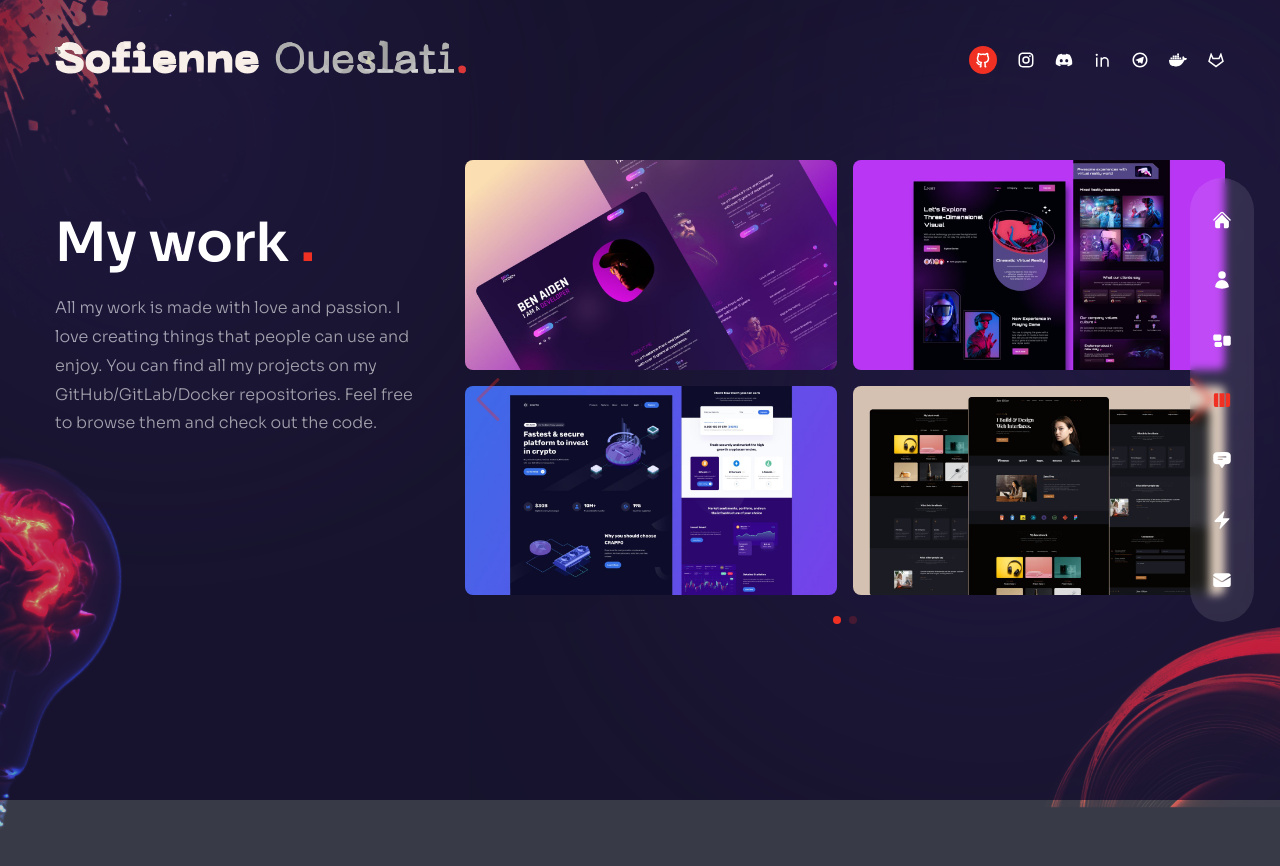
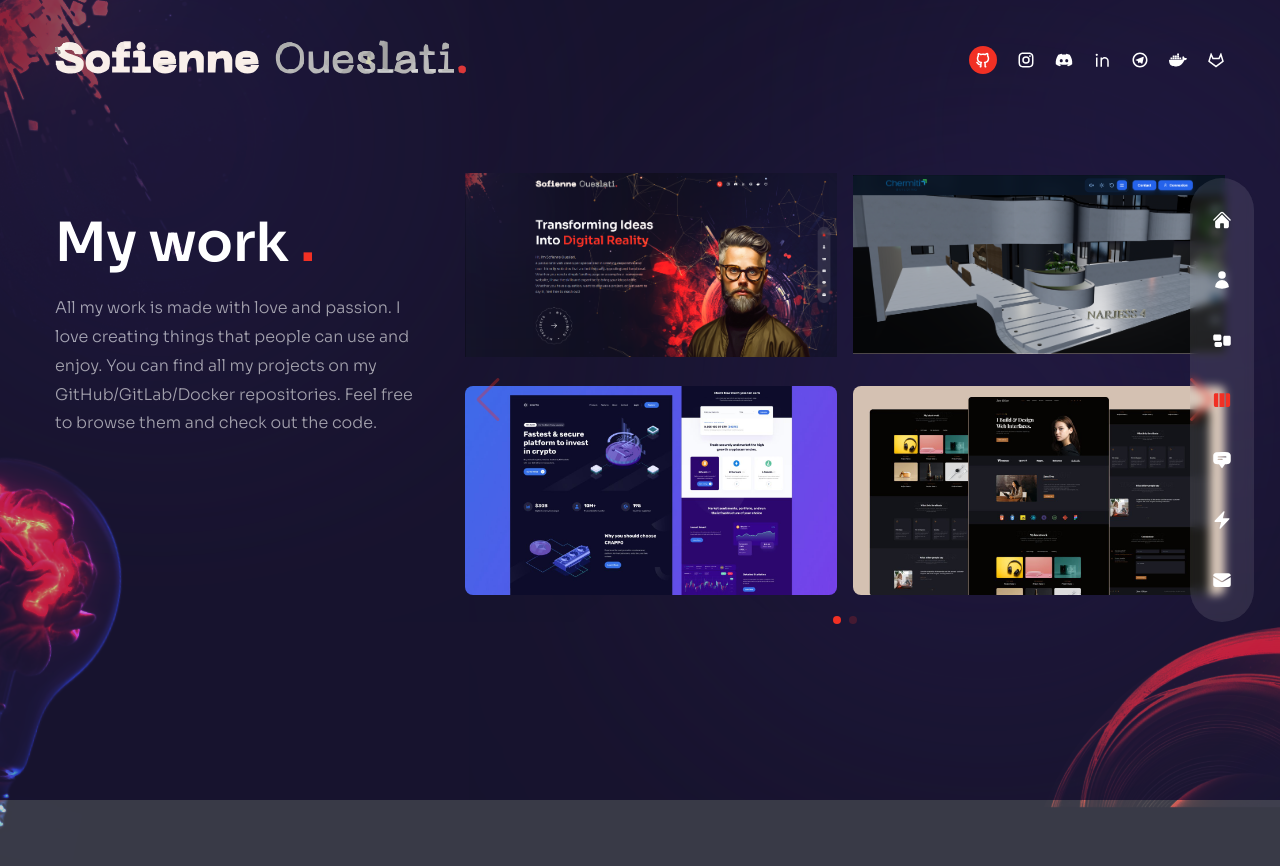
Before and after one commit to CocaMi/Sofienne-Portfolio, a Next.js app in the folder Portfolio/: page /work in a window 1280 px wide. Shown: the top 866 px of the page. Built offline with nearby package versions, Linux system fonts and the light colour scheme.

Commit message:
Update work Sliders
Added 2 projects

```diff
--- a/Portfolio/components/WorkSlider.jsx
+++ b/Portfolio/components/WorkSlider.jsx
@@ -15,13 +15,13 @@ const workSlides = {
       images: [
         {
           title: "title",
-          path: "/thumb1.jpg",
-          link: "http://example.com",
+          path: "/thumb-1.jpg",
+          link: "https://github.com/CocaMi/Sofienne-Portfolio",
         },
         {
           title: "title",
-          path: "/thumb2.jpg",
-          link: "http://example.com",
+          path: "thumbmiti.PNG",
+          link: "https://chermiti-building.com",
         },
         {
           title: "title",
```
Also changed, not shown: Portfolio/public/thumbmiti.PNG (added).
